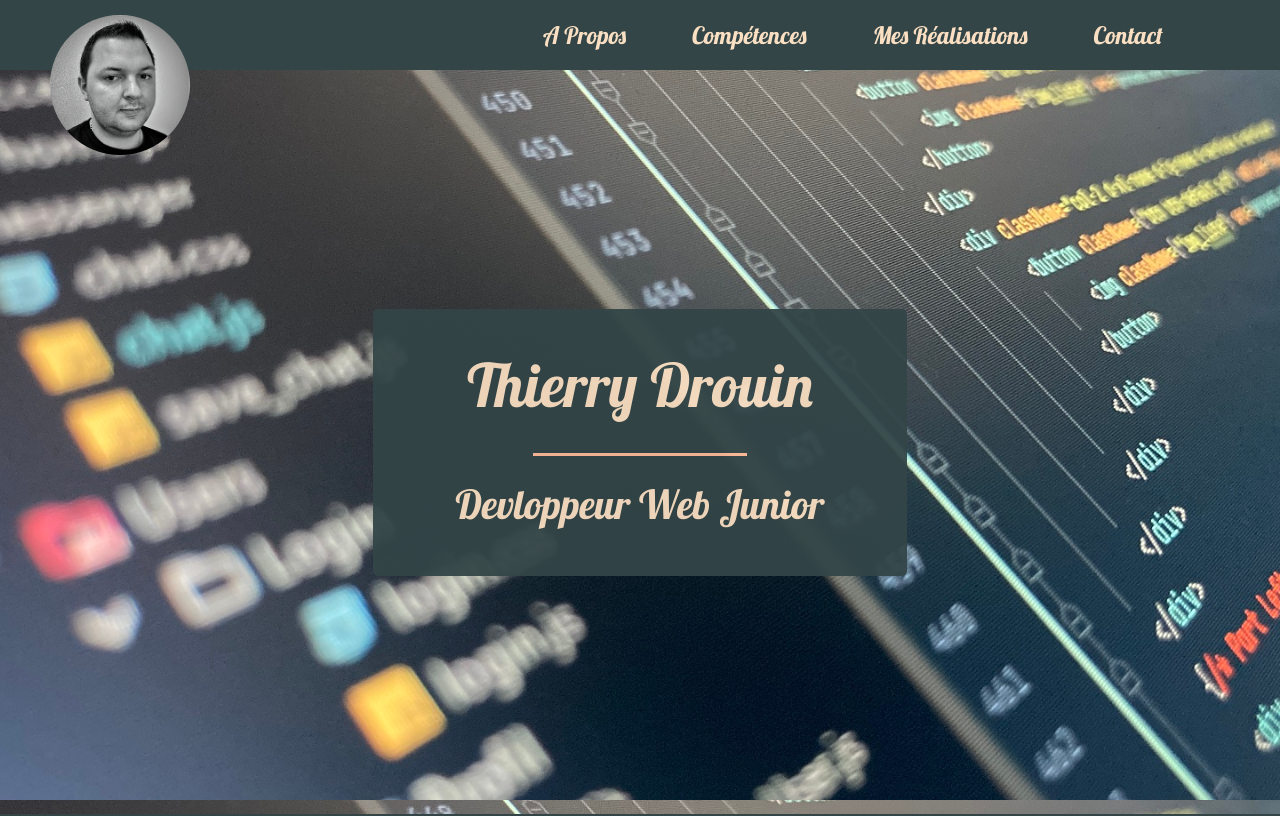
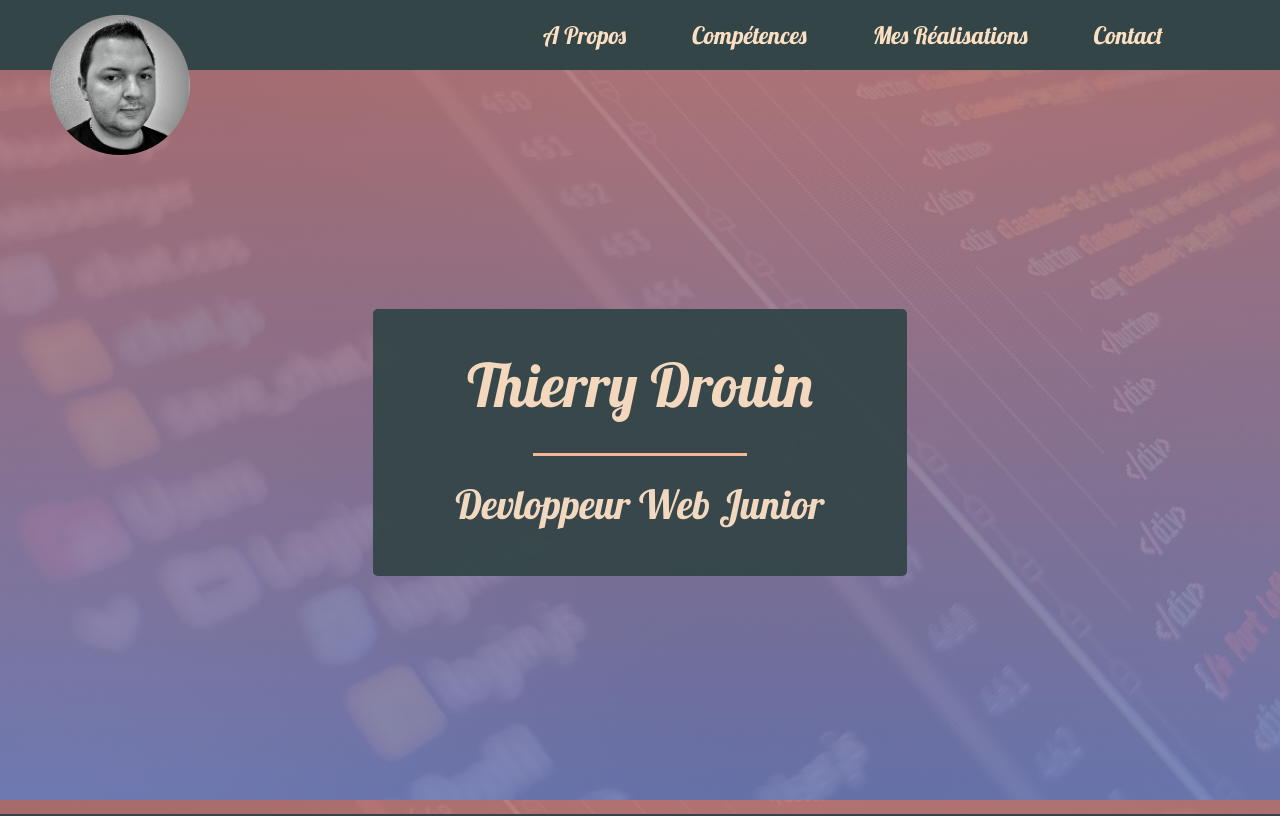
Before and after one commit to Ryazza/Portfolio_Angular, an Angular app: page / in a window 1280 px wide. Shown: the top 816 px of the page. Built offline with nearby package versions, Linux system fonts and the light colour scheme.

Commit message:
Changement du fond

```diff
--- a/src/styles.css
+++ b/src/styles.css
@@ -1,6 +1,10 @@
 /* You can add global styles to this file, and also import other style files */
 .mainPage_bgImage {
-  background-image: url("/assets/code.jpg");
+  /*background-color: rgba(124, 141, 149, 0.73);*/
+  background-image: linear-gradient(
+    rgba(181, 112, 112, 0.9),
+    rgba(112, 122, 181, 0.9)
+  ), url("/assets/code.jpg");
   background-repeat: no-repeat;
   background-attachment:fixed;
   background-size: cover;
```
